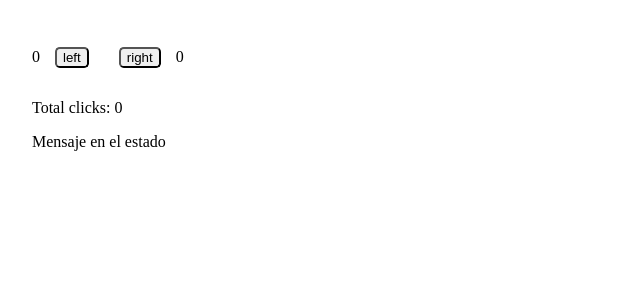
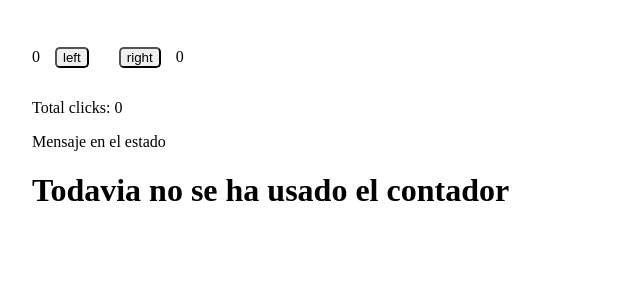
Before and after one commit to DesarrolloDeJonathan/miBootcamp, a React (Create React App) app in the folder parte1-react/: page / in a window 1280 px wide. Shown: the top 300 px of the page, without its empty margins (0-640 px from the left). Built offline with nearby package versions, Linux system fonts and the light colour scheme.

Commit message:
Aplicando renderizado condicional con operador ternario

```diff
--- a/parte1-react/src/index.js
+++ b/parte1-react/src/index.js
@@ -4,12 +4,18 @@
 
 const rootElement = document.getElementById("root");
 
+// Delarando componentes para renderizado condicional
+const WarningNotUsed = () => {
+  return <h1>Todavia no se ha usado el contador</h1>
+}
+const ListOfClicks = ({clicks}) => {
+  return <p>{clicks.join(', ')}</p>
+}
+
 const App = (props) => {
-
   const [counters, setCounters] = useState({
     left: 0,
     right:0,
-    // clicks: 0 //Esta propiedad ya la estamos opteniendo de click.length
     mensaje: 'Mensaje en el estado'
   });
 
@@ -18,8 +24,6 @@
     const newCountersState = {
       ...counters,
       left: counters.left + 1
-      // Eliminamos, lo podemos obtener del estado con la propiedad click.length
-      // clicks: counters.clicks +1
     };
     //Sin el Spread Operator
     setCounters(newCountersState);
@@ -32,7 +36,6 @@
     setCounters({
       ...counters,
       right: counters.right + 1
-      // clicks: counters.clicks +1
     });
     //Con el Spread Operator
     setClicks(prevClicks => ([...prevClicks, ['R']]))
@@ -46,7 +49,8 @@
         {counters.right}
         <p>Total clicks: {clicks.length}</p>
         <p>{counters.mensaje}</p>
-        <p>{clicks.join(', ')}</p>
+        {/* Aplicando renderizado condicional */}
+        {clicks.length === 0 ? (<WarningNotUsed />) : (<ListOfClicks clicks={clicks}/>)}
       </div>
     )
 }
```
